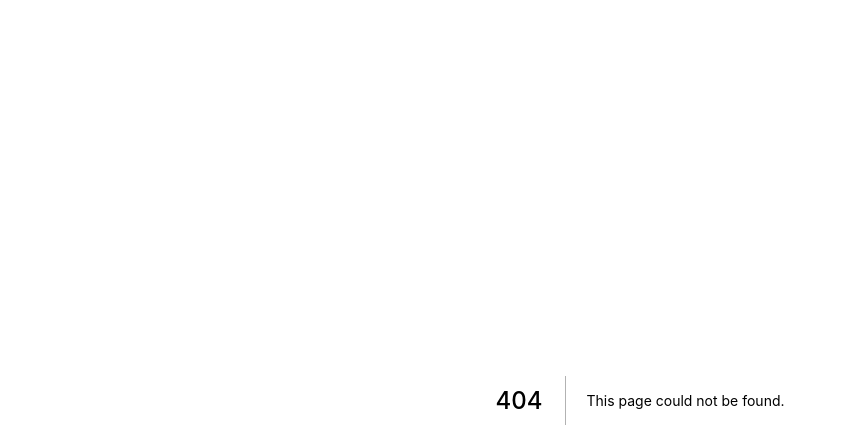
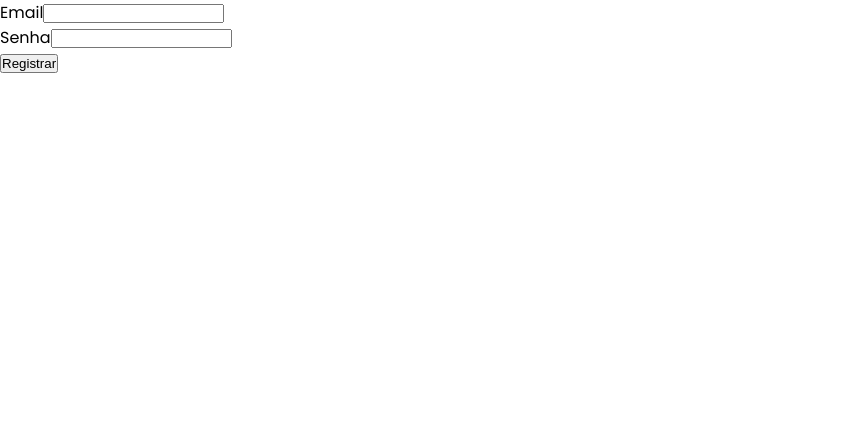
Before and after one commit to FabianoPereiraOne/projeto_gvp, a Next.js app: page /register in a window 1280 px wide. Before the commit this address had no page. Shown: the top 448 px of the page, without its empty margins (0-847 px from the left). Built offline with nearby package versions, Linux system fonts and the light colour scheme.

Commit message:
Structure and Feat ( Register/Context/Services ): Add firebase auth and Create user

```diff
--- /dev/null
+++ b/context/authContext.tsx
@@ -0,0 +1,53 @@
+import { createContext, useContext, useState } from 'react'
+import {
+  getAuth,
+  createUserWithEmailAndPassword,
+  signOut,
+  signInWithEmailAndPassword
+} from 'firebase/auth'
+import {
+  AuthContextProviderTypes,
+  AuthContextTypes
+} from '../types/contextTypes'
+import { app } from '../services/firebaseNetwork'
+
+export const AuthContext = createContext({} as AuthContextTypes)
+export const useAuthContext = () => useContext(AuthContext)
+
+const AuthContextProvider = ({ children }: AuthContextProviderTypes) => {
+  app()
+  const [userUid, setUserUid] = useState<string | null>(null)
+
+  const handleSignUp = async (email: string, password: string) => {
+    await createUserWithEmailAndPassword(getAuth(), email, password)
+      .then(snapshot => {
+        setUserUid(snapshot.user.uid)
+        console.log(snapshot)
+      })
+      .catch(error => {
+        console.log(error)
+      })
+  }
+
+  const handleSignIn = async (email: string, password: string) => {
+    await signInWithEmailAndPassword(getAuth(), email, password)
+      .then(snapshot => {
+        console.log(snapshot)
+      })
+      .catch(error => {
+        console.log(error)
+      })
+  }
+
+  const handleSignOut = async () => {
+    await signOut(getAuth()).catch(error => console.log(error))
+  }
+
+  return (
+    <AuthContext.Provider value={{ handleSignUp, handleSignOut, handleSignIn }}>
+      {children}
+    </AuthContext.Provider>
+  )
+}
+
+export default AuthContextProvider
--- a/next.config.js
+++ b/next.config.js
@@ -1,4 +1,14 @@
 /** @type {import('next').NextConfig} */
 module.exports = {
   reactStrictMode: true,
+  env: {
+    NEXT_PUBLIC_VERCEL_API_KEY: process.env.NEXT_PUBLIC_VERCEL_API_KEY,
+    NEXT_PUBLIC_VERCEL_AUTHDOMAIN: process.env.NEXT_PUBLIC_VERCEL_AUTHDOMAIN,
+    NEXT_PUBLIC_VERCEL_PROJECT_ID: process.env.NEXT_PUBLIC_VERCEL_PROJECT_ID,
+    NEXT_PUBLIC_VERCEL_STORAGE_BUCKET:
+      process.env.NEXT_PUBLIC_VERCEL_STORAGE_BUCKET,
+    NEXT_PUBLIC_VERCEL_MESSAGING_SENDER_ID:
+      process.env.NEXT_PUBLIC_VERCEL_MESSAGING_SENDER_ID,
+    NEXT_PUBLIC_VERCEL_APP_ID: process.env.NEXT_PUBLIC_VERCEL_APP_ID
+  }
 }
--- a/package.json
+++ b/package.json
@@ -9,9 +9,12 @@
   },
   "dependencies": {
     "@stripe/stripe-js": "^1.22.0",
+    "@types/firebase": "^3.2.1",
     "@types/react-icons": "^3.0.0",
     "@types/react-scroll": "^1.8.3",
     "@types/stripe": "^8.0.417",
+    "@types/styled-components": "^5.1.25",
+    "firebase": "^9.6.11",
     "next": "12.0.7",
     "pure-react-carousel": "^1.28.0",
     "react": "17.0.2",
@@ -19,7 +22,8 @@
     "react-icons": "^4.3.1",
     "react-scroll": "^1.8.4",
     "stripe": "^8.195.0",
-    "styled-components": "^5.3.3"
+    "styled-components": "^5.3.3",
+    "toastify": "^2.0.1"
   },
   "devDependencies": {
     "@types/node": "17.0.8",
--- a/pages/_app.tsx
+++ b/pages/_app.tsx
@@ -1,8 +1,13 @@
 import '../styles/globals.css'
 import type { AppProps } from 'next/app'
+import AuthContextProvider from '../context/authContext'
 
 function Validay({ Component, pageProps }: AppProps) {
-  return <Component {...pageProps} />
+  return (
+    <AuthContextProvider>
+      <Component {...pageProps} />
+    </AuthContextProvider>
+  )
 }
 
 export default Validay
--- /dev/null
+++ b/pages/login.tsx
@@ -0,0 +1,5 @@
+const Login = () => {
+  return <h1>Faça login</h1>
+}
+
+export default Login
--- /dev/null
+++ b/pages/register.tsx
@@ -0,0 +1,42 @@
+import { FormEvent, useState } from 'react'
+import { useAuthContext } from '../context/authContext'
+import { Form, FormGroup, Label, ButtonSubmit, Input } from '../styles/register'
+
+const Register = () => {
+  const { handleSignUp } = useAuthContext()
+  const [email, setEmail] = useState('')
+  const [password, setPassword] = useState('')
+
+  const handleRegister = async (event: FormEvent) => {
+    event.preventDefault()
+    if (email.length > 0 && password.length > 0) {
+      handleSignUp(email, password)
+    } else {
+      alert('Preencha todos os campos!')
+    }
+  }
+
+  return (
+    <Form onSubmit={handleRegister}>
+      <FormGroup>
+        <Label>Email</Label>
+        <Input
+          type="email"
+          value={email}
+          onChange={event => setEmail(event.target.value)}
+        />
+      </FormGroup>
+      <FormGroup>
+        <Label>Senha</Label>
+        <Input
+          type="password"
+          value={password}
+          onChange={event => setPassword(event.target.value)}
+        />
+      </FormGroup>
+      <ButtonSubmit type="submit">Registrar</ButtonSubmit>
+    </Form>
+  )
+}
+
+export default Register
--- /dev/null
+++ b/services/firebaseNetwork.ts
@@ -0,0 +1,17 @@
+import { initializeApp, getApps } from 'firebase/app'
+import 'firebase/auth'
+
+const firebaseConfig = {
+  apiKey: process.env.NEXT_PUBLIC_VERCEL_API_KEY,
+  authDomain: process.env.NEXT_PUBLIC_VERCEL_AUTHDOMAIN,
+  projectId: process.env.NEXT_PUBLIC_VERCEL_PROJECT_ID,
+  storageBucket: process.env.NEXT_PUBLIC_VERCEL_STORAGE_BUCKET,
+  messagingSenderId: process.env.NEXT_PUBLIC_VERCEL_MESSAGING_SENDER_ID,
+  appId: process.env.NEXT_PUBLIC_VERCEL_APP_ID
+}
+
+export const app = () => {
+  if (getApps().length == 0) {
+    initializeApp(firebaseConfig)
+  }
+}
--- /dev/null
+++ b/styles/register.ts
@@ -0,0 +1,7 @@
+import styled from 'styled-components'
+
+export const Form = styled.form``
+export const FormGroup = styled.div``
+export const Label = styled.label``
+export const Input = styled.input``
+export const ButtonSubmit = styled.button``
--- /dev/null
+++ b/types/contextTypes.ts
@@ -0,0 +1,11 @@
+import { ReactNode } from 'react'
+
+export type AuthContextTypes = {
+  handleSignUp: (email: string, password: string) => Promise<void>
+  handleSignOut: () => Promise<void>
+  handleSignIn: (email: string, password: string) => Promise<void>
+}
+
+export type AuthContextProviderTypes = {
+  children: ReactNode
+}
```
Also changed, not shown: components/Home/Main/index.tsx (+24 -1 lines), styles/home.ts (+16 -40 lines), 1 other file (tests, documents, lock files or other folders).
